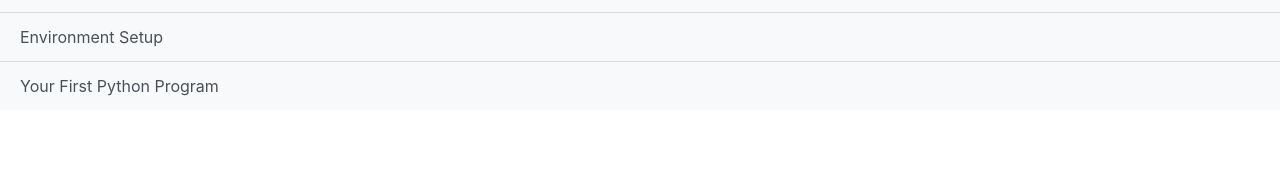
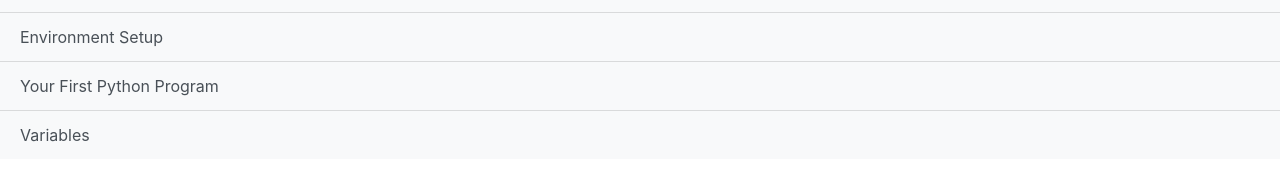
Before and after one commit to learnmonkey/learnmonkey.github.io, a Jekyll site: the page built from programming/python/environment-setup.html, in a window 1280 px wide and 900 px high, scrolled down 692 px. Shown: the part 135-316 px from the top of the window. Built offline with Jekyll 4.4.1, drawn with Linux system fonts in a browser that asks for light colours.

Commit message:
Variables tutorial add to list

```diff
--- a/_layouts/python.html
+++ b/_layouts/python.html
@@ -9,6 +9,7 @@
                 <a href="/programming/python/" class="list-group-item list-group-item-action bg-light">Introduction to Python</a>
                 <a href="/programming/python/environment-setup/" class="list-group-item list-group-item-action bg-light">Environment Setup</a>
                 <a href="/programming/python/your-first-python-program/" class="list-group-item list-group-item-action bg-light">Your First Python Program</a>
+                <a href="/programming/python/variables/" class="list-group-item list-group-item-action bg-light">Variables</a>
             </div>
         </div>
         {%- include footer.html -%}
```
